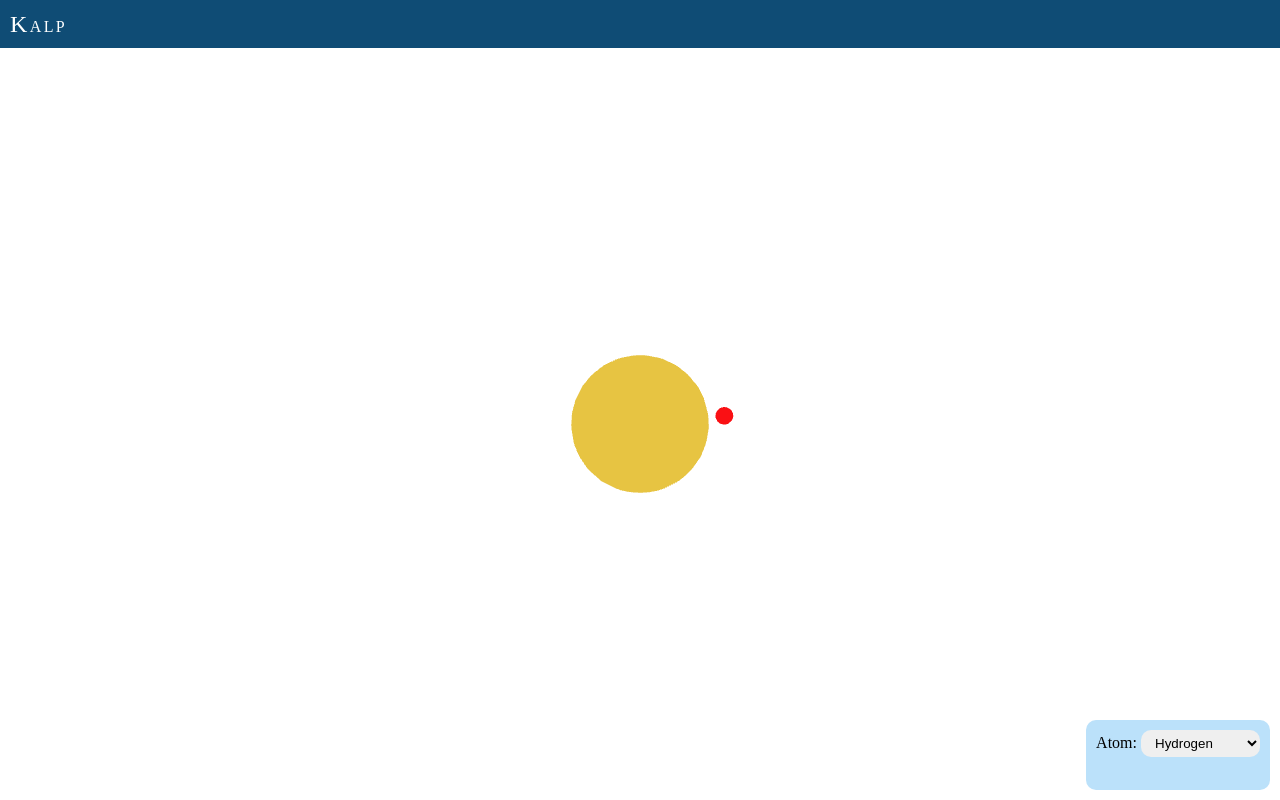
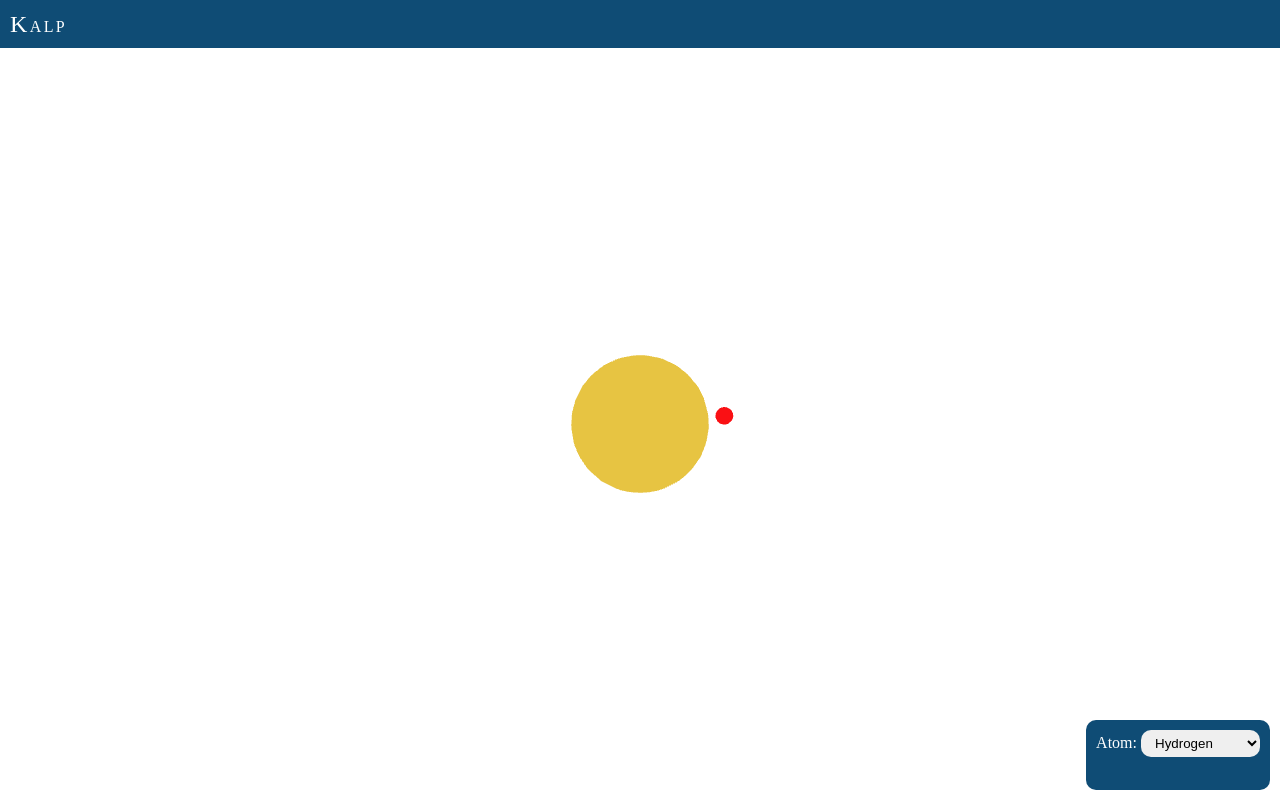
Before and after one commit to ajaythapliyal/kalpana, a React (Create React App) app: page / in a window 1280 px wide. Built offline with nearby package versions, Linux system fonts and the light colour scheme.

Commit message:
changes menu color

```diff
--- a/src/App.module.scss
+++ b/src/App.module.scss
@@ -11,7 +11,7 @@
 
 
 .header-title{
-  color: white;
+  color: var(--color-light-100);
   font-size: 1rem;
   padding-left: 10px;
   font-size: 1rem;
--- a/src/Menu/Menu.module.scss
+++ b/src/Menu/Menu.module.scss
@@ -3,7 +3,7 @@
     height: 50px;
     margin: 10px;
     padding: 10px;
-    background-color: var(--color-light-blue);
+    background-color: var(--color-navy);
     bottom:0;
     right: 0;
     border-radius: 10px;
@@ -24,3 +24,7 @@
   .atom-option,.atom-input{
     text-transform: capitalize;
   }
+
+  .label{
+    color: var(--color-light-100)
+  }
--- a/src/Menu/Menu.tsx
+++ b/src/Menu/Menu.tsx
@@ -8,7 +8,7 @@ export function Menu({atom, onAtomChange} : {atom: AtomName, onAtomChange: (atom
     useEffect(()=> onAtomChange(atomStored), [atomStored, onAtomChange])
 
     return <div className={styles.menu}>
-        <label>Atom: </label>
+        <label className={styles.label}>Atom: </label>
         <select defaultValue={atomStored} className={styles['atom-input']} onChange={(e)=>setAtomStored(e.target.value as AtomName)}>
             {atoms.map(singleAtom => <option className={styles['atom-option']} key={singleAtom} value={singleAtom}>{singleAtom}</option>)}
         </select>
--- a/src/styles/_vars.scss
+++ b/src/styles/_vars.scss
@@ -5,11 +5,13 @@
     --color-black: #1B262C;
     --color-yellow: #FDB813;
     --color-red : red;
+    --color-white : white;
 
     --color-primary-100 : var(--color-blue);
     --color-primary-200 : var(--color-navy);
     --color-secondary-100 : var(--color-light-blue);
     --color-dark-100 : var(--color-black);
+    --color-light-100: var(--color-white);
 
     --color-subject-100 : var(--color-yellow);
     --color-subject-200 : var(--color-red);
```
